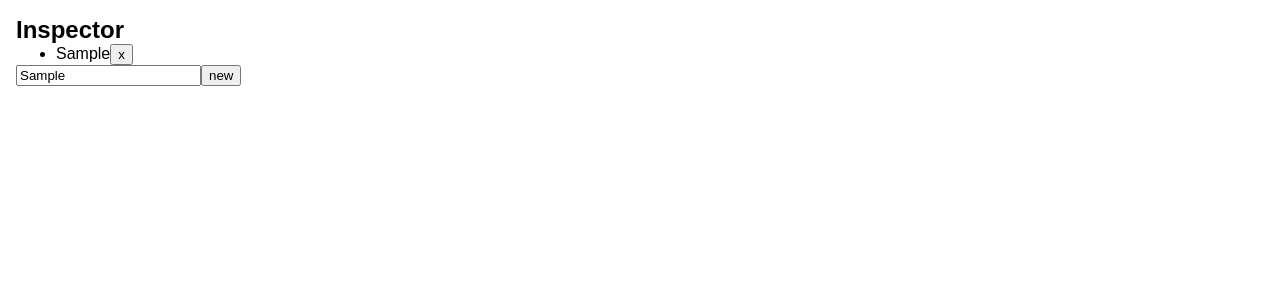
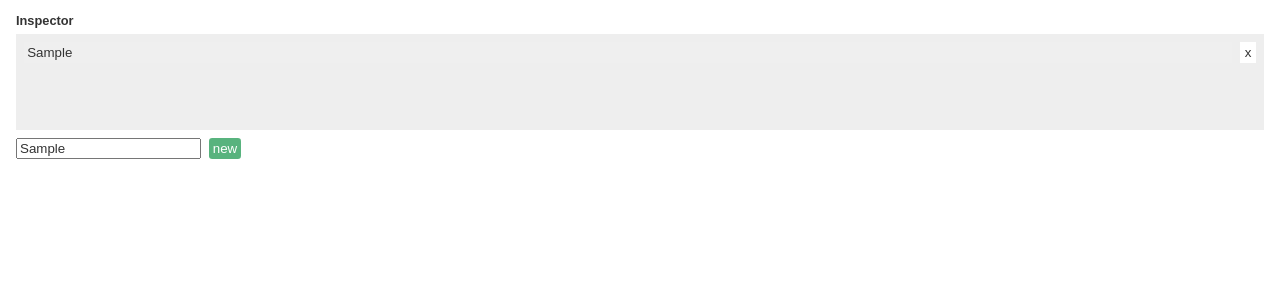
Before and after one commit to shuta13/vfg, a React app: page / in a window 1280 px wide. Both pictures are taken after typing "Sample" into the empty fields and a click on the input "new". Shown: the top 300 px of the page. Built offline with nearby package versions, Linux system fonts and the light colour scheme.

Commit message:
feat: inspector skeleton

```diff
--- a/src/assets/styles/global.css
+++ b/src/assets/styles/global.css
@@ -1,6 +1,17 @@
+:root {
+  --font-size-large: 2rem;
+  --font-size-medium: 1rem;
+  --font-size-small: 0.8rem;
+  --gray: #eeeeee;
+  --dark-gray: #aaaaaa;
+  --black: #333333;
+  --green: #58b37e;
+}
+
 * {
   box-sizing: border-box;
   margin: 0;
+  color: var(--black);
 }
 
 body,
@@ -8,8 +19,42 @@ html {
   padding: 0;
   font-family: sans-serif;
   font-size: 16px;
+  line-height: 2;
 }
 
 .container {
   padding: 16px;
+  padding-top: 8px;
+  width: 100%;
+  height: 100%;
 }
+
+ul {
+  list-style: none;
+  padding: 0;
+}
+
+li {
+  word-break: break-all;
+}
+
+h1,
+h2 {
+  font-size: var(--font-size-small);
+}
+
+button {
+  border: none;
+  cursor: pointer;
+  outline: none;
+  padding: 0;
+  appearance: none;
+}
+
+input[type='submit'] {
+  border: none;
+  cursor: pointer;
+  outline: none;
+  appearance: none;
+  border-radius: 0.2rem;
+}
--- a/src/components/Inspector/Inspector.css
+++ b/src/components/Inspector/Inspector.css
@@ -1 +1,47 @@
-.Inspector_wrap {}
+.Inspector_workspace_wrap {
+  font-size: var(--font-size-small);
+  background: var(--gray);
+  padding: 0 0.5rem;
+  padding-top: 0.5rem;
+  height: 6rem;
+  overflow: scroll;
+}
+
+.Inspector_workspace_li {
+  width: 100%;
+  display: flex;
+  justify-content: space-between;
+  padding-bottom: 0.5rem;
+}
+
+.Inspector_workspace_name {
+  width: 100%;
+  text-align: left;
+  margin-right: 0.5rem;
+  padding: 0.2rem;
+}
+
+.Inspector_workspace_name:hover {
+  background: var(--dark-gray);
+}
+
+.Inspector_workspace_delete {
+  width: 1rem;
+  background: white;
+}
+
+.Inspector_form {
+  margin-top: 0.5rem;
+  font-size: var(--font-size-small);
+}
+
+.Inspector_form_input {
+  margin-right: 0.5rem;
+}
+
+.Inspector_form_submit {
+  background: var(--green);
+  padding: 0.2rem;
+  color: white;
+  width: 2rem;
+}
--- a/src/components/Inspector/Inspector.tsx
+++ b/src/components/Inspector/Inspector.tsx
@@ -44,30 +44,34 @@ export const Inspector: React.FC = () => {
       <header>
         <h2>Inspector</h2>
       </header>
-      <div>
-        {workspaces ? (
+      <div className="Inspector_workspace_wrap">
+        {workspaces.length > 0 ? (
           <ul>
             {workspaces.map((workspace) => (
-              <li key={workspace.name}>
-                <span>
+              <li key={workspace.name} className="Inspector_workspace_li">
+                <button className="Inspector_workspace_name">
                   {workspace.name}
-                  <button onClick={() => handleOnClickDelete(workspace.name)}>
-                    x
-                  </button>
-                </span>
+                </button>
+                <button
+                  onClick={() => handleOnClickDelete(workspace.name)}
+                  className="Inspector_workspace_delete"
+                >
+                  x
+                </button>
               </li>
             ))}
           </ul>
         ) : (
-          <>no workspaces.</>
+          <span>no workspaces</span>
         )}
       </div>
-      <form onSubmit={handleSubmit(addWorkspace)}>
+      <form onSubmit={handleSubmit(addWorkspace)} className="Inspector_form">
         <input
           {...register('name', { required: true })}
           onChange={handleOnFormInput}
+          className="Inspector_form_input"
         />
-        <input type="submit" value="new" />
+        <input type="submit" value="new" className="Inspector_form_submit" />
         {errors.name && <p>required workspace name</p>}
         {isDuplicated && <p>this name is duplicated</p>}
       </form>
```
